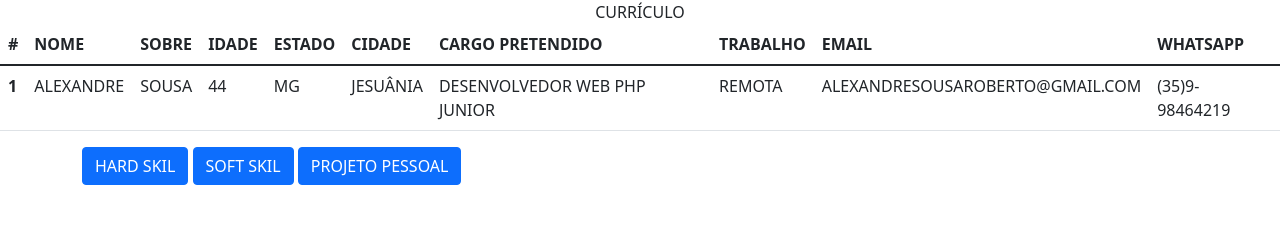
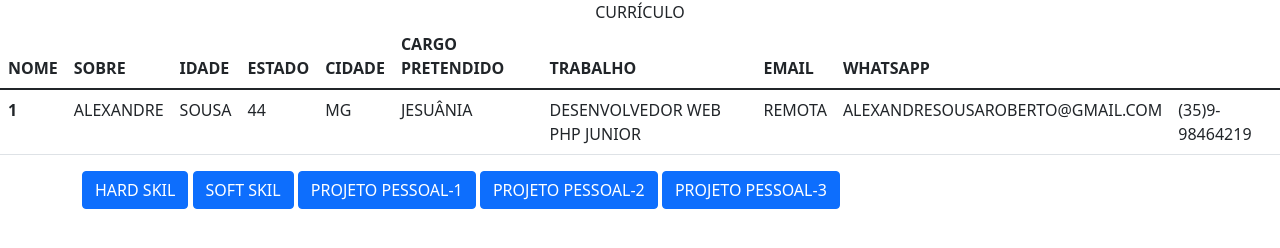
Before and after one commit to alexandre945/New_Job, a plain HTML site: page index.html in a window 1280 px wide. Drawn offline with nearby package versions, Linux system fonts and the light colour scheme.

Commit message:
adicionando link de projeto

```diff
--- a/index.html
+++ b/index.html
@@ -17,7 +17,7 @@
     <table class="table">
         <thead>
             <tr>
-                <th scope="col">#</th>
+
                 <th scope="col">NOME</th>
                 <th scope="col">SOBRE </th>
                 <th scope="col">IDADE</th>
@@ -49,7 +49,9 @@
     <div class="container">
         <a href="skil.html" class="btn btn-primary position-relative">HARD SKIL</a>
         <a href="softskil.html" class="btn btn-primary position-relative">SOFT SKIL</a>
-        <a href="http://18.230.26.233" class="btn btn-primary position-relative">PROJETO PESSOAL</a>
+        <a href="http://18.230.26.233" class="btn btn-primary position-relative">PROJETO PESSOAL-1</a>
+        <a href="https://cadinoxequipamentos.vercel.app" class="btn btn-primary position-relative">PROJETO PESSOAL-2</a>
+        <a href="https://vercel.com/alexandre945/loja-virtual" class="btn btn-primary position-relative">PROJETO PESSOAL-3</a>
     </div>
 
 </body>
```
